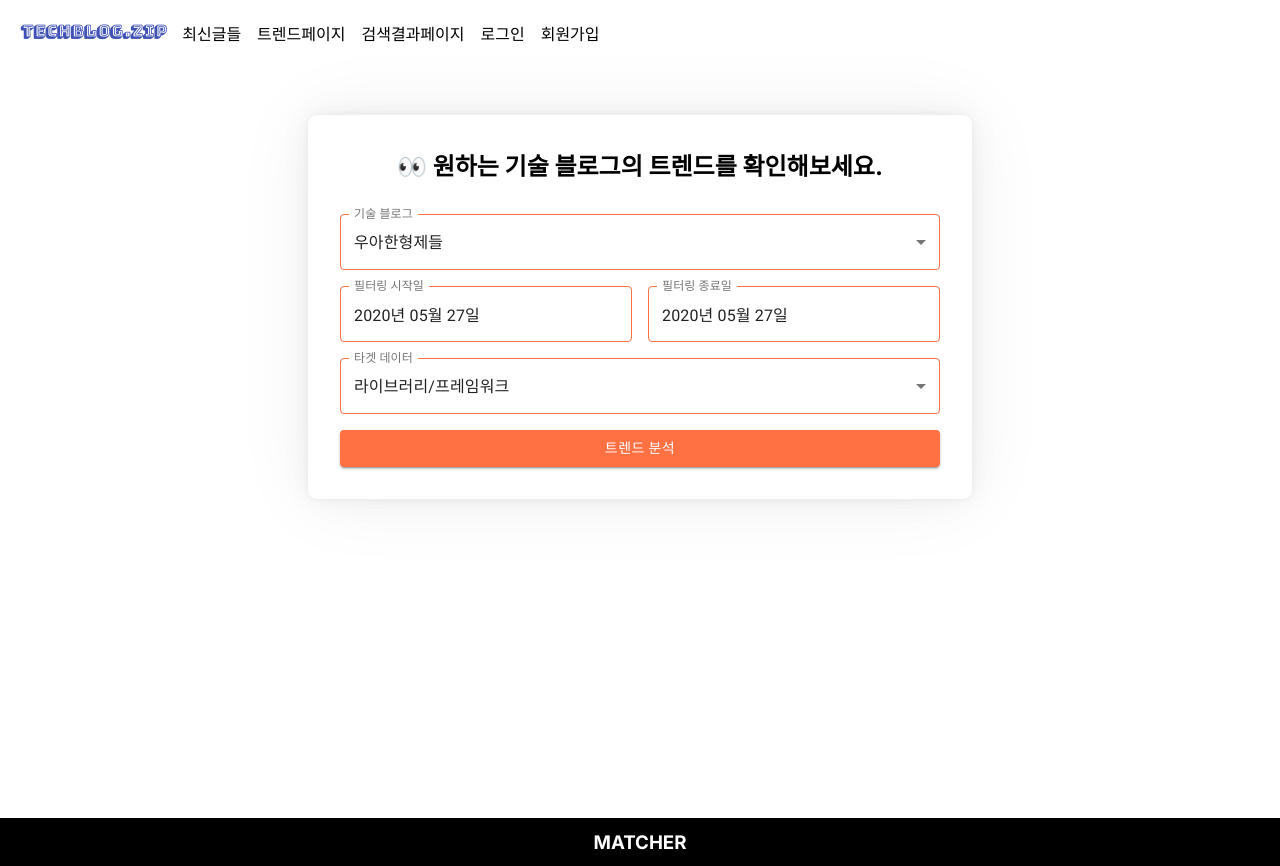
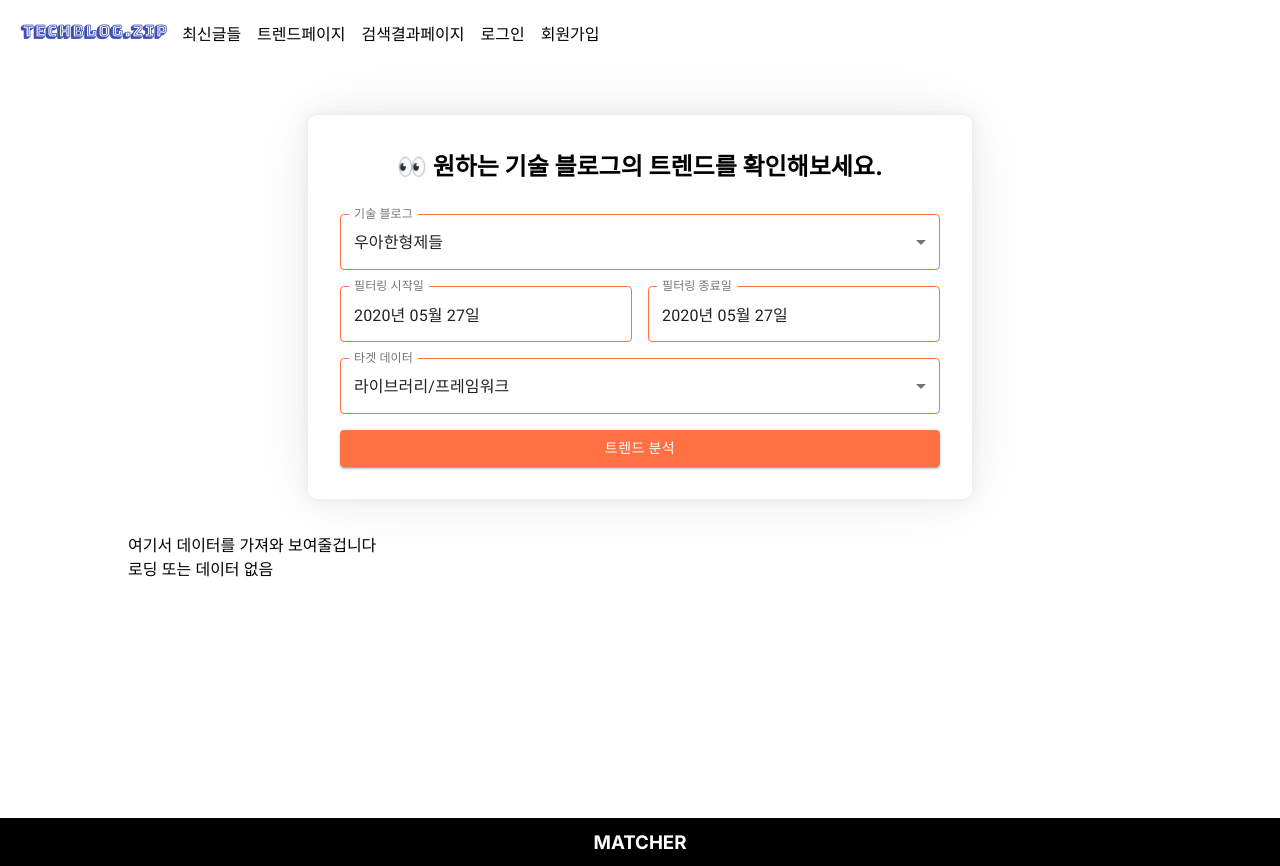
Before and after one commit to GAEBL/techblogzip, a React (Create React App) app in the folder frontend/: page /trend in a window 1280 px wide. Built offline with nearby package versions, Linux system fonts and the light colour scheme.

Commit message:
feat: 트렌드 데이터 구현부 뼈대 구성 (S02P31C103-145)

```diff
--- /dev/null
+++ b/frontend/src/pages/TrendPage/TrendData.js
@@ -0,0 +1,22 @@
+import React from 'react';
+import { useSelector } from 'react-redux';
+
+function TrendData(props) {
+  const { data, loading } = useSelector(({ trend, loading }) => ({
+    loading: loading['trend/GET_TREND_DATA'],
+    data: trend.data,
+  }));
+
+  return (
+    <div>
+      여기서 데이터를 가져와 보여줄겁니다
+      {!loading && data ? (
+        <div>로딩완료</div>
+      ) : (
+        <div>로딩 또는 데이터 없음</div>
+      )}
+    </div>
+  );
+}
+
+export default TrendData;
--- a/frontend/src/pages/TrendPage/index.js
+++ b/frontend/src/pages/TrendPage/index.js
@@ -1,17 +1,22 @@
 import React from 'react';
 import styled from 'styled-components';
 import TrendForm from './TrendForm';
+import TrendData from './TrendData';
 
 const TrendPageWrapper = styled.div`
   max-width: ${({ theme }) => theme.maxPageWidth};
   margin: 0 auto;
   padding: 1rem;
+  /* height: 100%;
+  display: flex;
+  align-items: center; */
 `;
 
 function TrendPage(props) {
   return (
     <TrendPageWrapper>
       <TrendForm />
+      <TrendData />
     </TrendPageWrapper>
   );
 }
```
